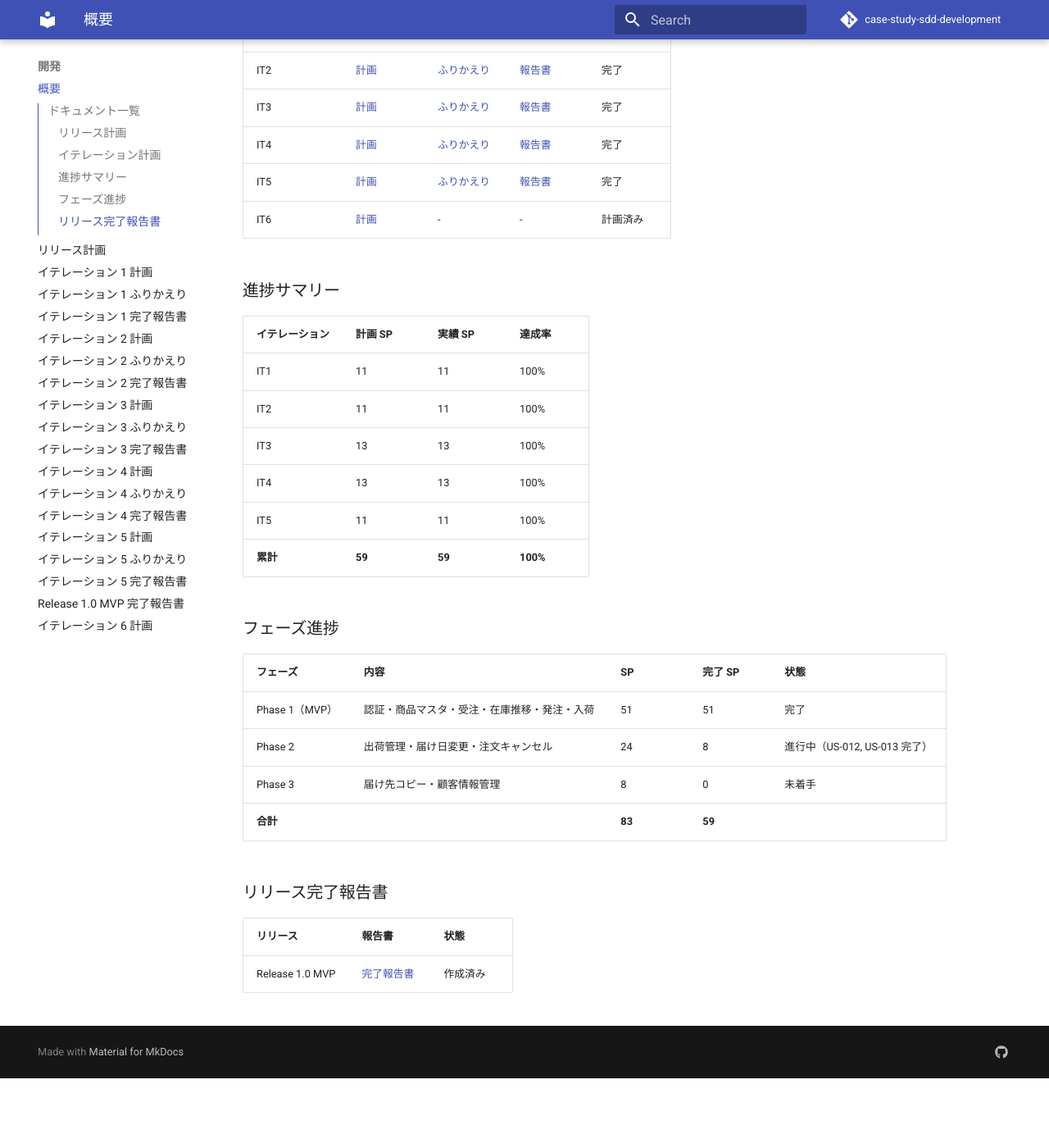
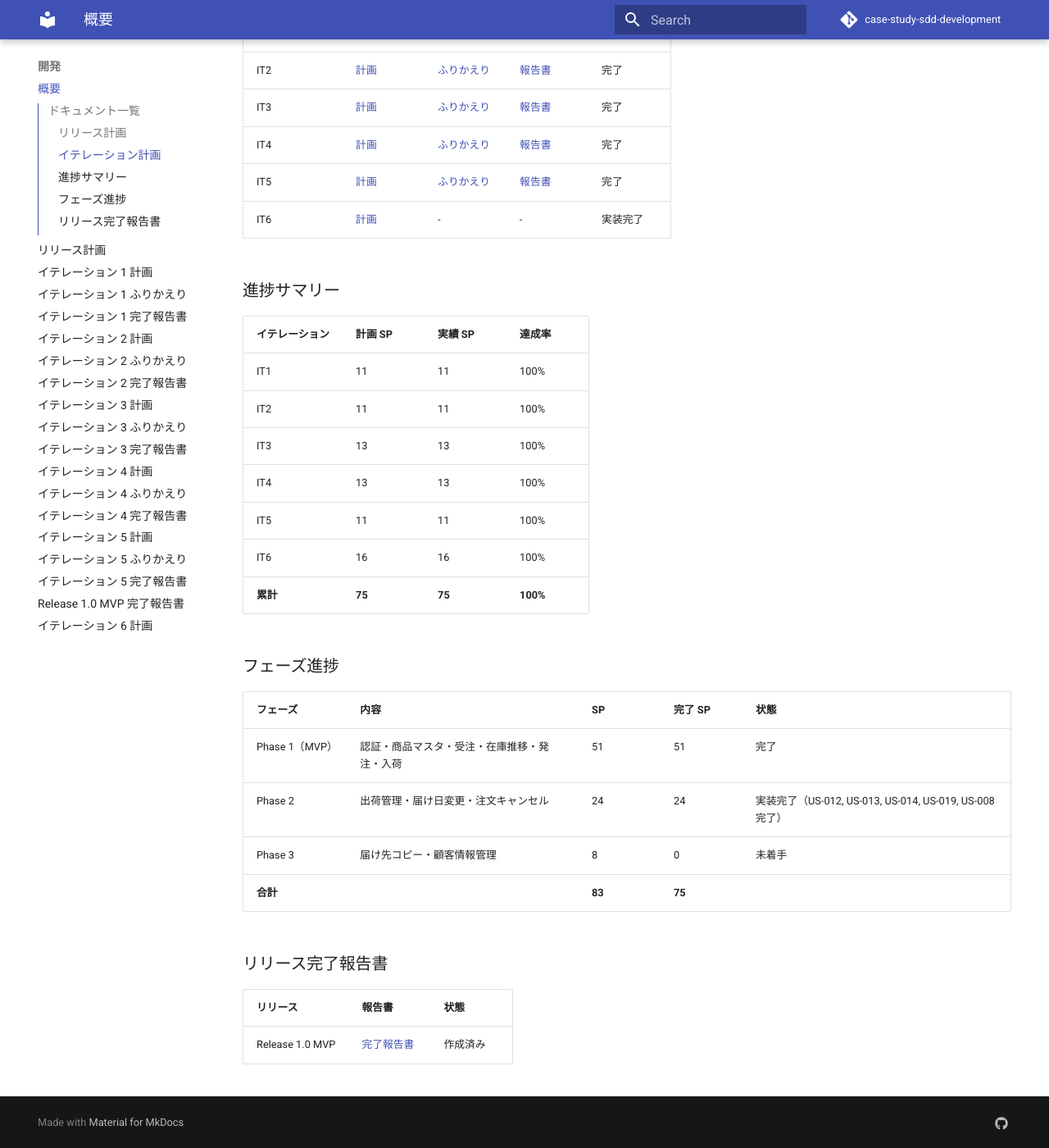
Before and after one commit to k2works/case-study-sdd-development, an MkDocs documentation site: the page built from docs/development/index.md, in a window 1280 px wide and 1400 px high, scrolled down 604 px. Shown: the whole window at 82% size. Built offline with MkDocs 1.6.1 and Material for MkDocs 9.7.7, drawn with Linux system fonts in a browser that asks for light colours; comment, search, counter and statistics services are not loaded; before the commit the page ends 1919 px from its top, so only the background shows below that.

Commit message:
docs(progress): IT6 実装完了の進捗を各ドキュメントに反映（75/83 SP, 90%）

```diff
--- a/docs/development/index.md
+++ b/docs/development/index.md
@@ -19,7 +19,7 @@
 | IT3 | [計画](iteration_plan-3.md) | [ふりかえり](iteration_retrospective-3.md) | [報告書](iteration_report-3.md) | 完了 |
 | IT4 | [計画](iteration_plan-4.md) | [ふりかえり](iteration_retrospective-4.md) | [報告書](iteration_report-4.md) | 完了 |
 | IT5 | [計画](iteration_plan-5.md) | [ふりかえり](iteration_retrospective-5.md) | [報告書](iteration_report-5.md) | 完了 |
-| IT6 | [計画](iteration_plan-6.md) | - | - | 計画済み |
+| IT6 | [計画](iteration_plan-6.md) | - | - | 実装完了 |
 
 ### 進捗サマリー
 
@@ -30,16 +30,17 @@
 | IT3 | 13 | 13 | 100% |
 | IT4 | 13 | 13 | 100% |
 | IT5 | 11 | 11 | 100% |
-| **累計** | **59** | **59** | **100%** |
+| IT6 | 16 | 16 | 100% |
+| **累計** | **75** | **75** | **100%** |
 
 ### フェーズ進捗
 
 | フェーズ | 内容 | SP | 完了 SP | 状態 |
 |---------|------|-----|---------|------|
 | Phase 1（MVP） | 認証・商品マスタ・受注・在庫推移・発注・入荷 | 51 | 51 | 完了 |
-| Phase 2 | 出荷管理・届け日変更・注文キャンセル | 24 | 8 | 進行中（US-012, US-013 完了） |
+| Phase 2 | 出荷管理・届け日変更・注文キャンセル | 24 | 24 | 実装完了（US-012, US-013, US-014, US-019, US-008 完了） |
 | Phase 3 | 届け先コピー・顧客情報管理 | 8 | 0 | 未着手 |
-| **合計** | | **83** | **59** | |
+| **合計** | | **83** | **75** | |
 
 ### リリース完了報告書
 
```
Also changed, not shown: docs/development/iteration_plan-6.md (+16 -16 lines), docs/development/release_plan.md (+6 -5 lines).
